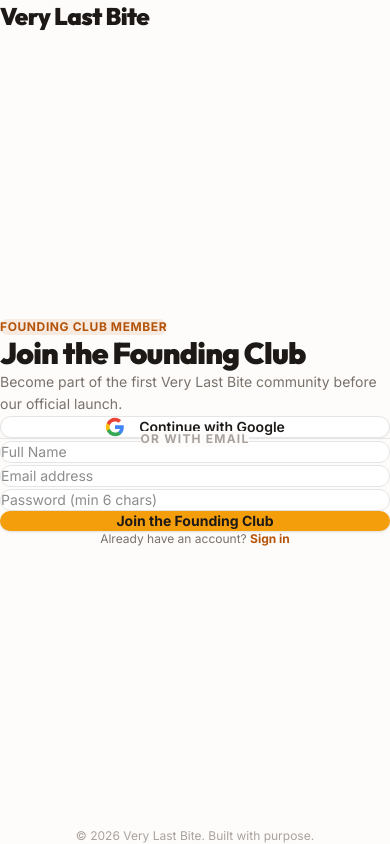
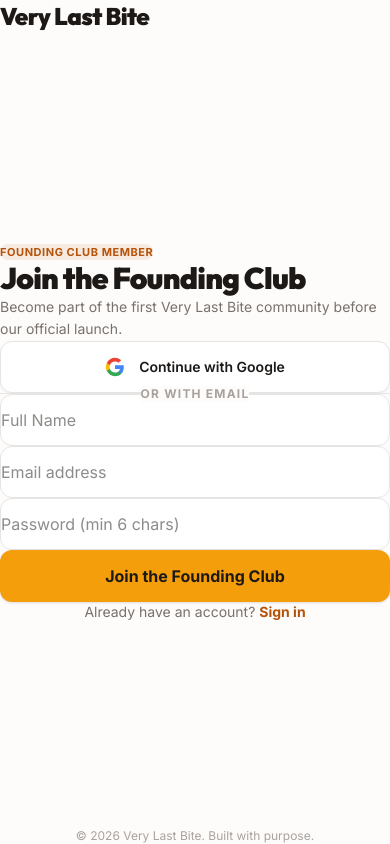
Before and after one commit to brentinomuller615-collab/very-last-bite, a Next.js app: page /signup in a window 390 px wide. Built offline with nearby package versions, Linux system fonts and the light colour scheme; no server answers.

Commit message:
Optimize Founding Club auth pages for mobile layout, touch targets (52px), and vertical rhythm

```diff
--- a/src/app/(auth)/signup/page.tsx
+++ b/src/app/(auth)/signup/page.tsx
@@ -61,7 +61,7 @@
       {/* Left Column — Sign Up Form Container */}
       <div className="w-full lg:w-[54%] flex flex-col justify-between p-6 sm:p-12 lg:p-16 min-h-[100dvh]">
         {/* Logo */}
-        <div className="mb-8 lg:mb-0">
+        <div className="mb-6 sm:mb-10 lg:mb-0">
           <Link
             href="/"
             className="inline-block text-2xl sm:text-3xl font-black tracking-tight hover:opacity-90 transition-opacity"
@@ -71,16 +71,16 @@
           </Link>
         </div>
 
-        {/* Form Container Stack */}
+        {/* Form Container Stack — Positioned slightly higher on mobile (pt-2 sm:pt-0 my-auto) */}
         <motion.div
           initial={{ opacity: 0, y: 16 }}
           animate={{ opacity: 1, y: 0 }}
           transition={{ duration: 0.4, ease: "easeOut" }}
-          className="w-full max-w-[460px] mx-auto my-auto py-8 sm:py-12 flex flex-col items-stretch"
+          className="w-full max-w-[460px] mx-auto pt-2 pb-6 sm:py-12 lg:my-auto flex flex-col items-stretch"
         >
           {/* Group 1: Badge & Title */}
-          <div className="mb-9 sm:mb-11">
-            <div className="inline-flex items-center text-xs font-bold tracking-wider uppercase text-[#B45309] bg-[#B45309]/10 rounded-full px-4 py-1.5 mb-4 sm:mb-5">
+          <div className="mb-7 sm:mb-11">
+            <div className="inline-flex items-center text-[11px] sm:text-xs font-bold tracking-wider uppercase text-[#B45309] bg-[#B45309]/10 rounded-full px-4 py-1.5 mb-3.5 sm:mb-5">
               Founding Club Member
             </div>
 
@@ -98,7 +98,7 @@
 
           {/* Error Alert */}
           {error && (
-            <div className="p-4 text-xs sm:text-sm text-red-600 bg-red-500/10 border border-red-500/20 rounded-xl text-center mb-8">
+            <div className="p-4 text-xs sm:text-sm text-red-600 bg-red-500/10 border border-red-500/20 rounded-xl text-center mb-7">
               {error}
             </div>
           )}
@@ -109,7 +109,7 @@
             disabled={googleLoading || loading}
             onClick={handleGoogleSignIn}
             type="button"
-            className="w-full py-4 px-5 rounded-xl font-semibold text-sm sm:text-base text-[#1C1917] bg-white border border-[#E7E5E4] flex items-center justify-center gap-3.5 shadow-xs hover:border-[#D6D3D1] hover:bg-[#FAF8F5] transition-all disabled:opacity-50 mb-8 sm:mb-10"
+            className="w-full py-4 px-5 min-h-[52px] rounded-xl font-semibold text-sm sm:text-base text-[#1C1917] bg-white border border-[#E7E5E4] flex items-center justify-center gap-3.5 shadow-xs hover:border-[#D6D3D1] hover:bg-[#FAF8F5] transition-all disabled:opacity-50 mb-7 sm:mb-10"
           >
             <svg className="w-5 h-5 flex-shrink-0" viewBox="0 0 24 24">
               <path
@@ -133,7 +133,7 @@
           </motion.button>
 
           {/* Group 3: Divider */}
-          <div className="relative flex items-center justify-center mb-8 sm:mb-10">
+          <div className="relative flex items-center justify-center mb-7 sm:mb-10">
             <div className="border-t border-[#E7E5E4] w-full" />
             <span className="bg-[#FEFCFA] px-4 text-xs font-bold uppercase tracking-widest text-[#A8A29E] absolute">
               or with email
@@ -142,7 +142,7 @@
 
           {/* Group 4: Email Form */}
           <form onSubmit={handleSignup} className="flex flex-col">
-            <div className="space-y-4 mb-8">
+            <div className="space-y-4 mb-7 sm:mb-8">
               <div>
                 <input
                   type="text"
@@ -150,7 +150,7 @@
                   value={name}
                   onChange={(e) => setName(e.target.value)}
                   placeholder="Full Name"
-                  className="w-full px-4.5 py-4 rounded-xl outline-none text-sm sm:text-base transition-all duration-200"
+                  className="w-full px-4.5 py-4 min-h-[52px] rounded-xl outline-none text-base transition-all duration-200"
                   style={{
                     background: "#FFFFFF",
                     color: "#1C1917",
@@ -167,7 +167,7 @@
                   value={email}
                   onChange={(e) => setEmail(e.target.value)}
                   placeholder="Email address"
-                  className="w-full px-4.5 py-4 rounded-xl outline-none text-sm sm:text-base transition-all duration-200"
+                  className="w-full px-4.5 py-4 min-h-[52px] rounded-xl outline-none text-base transition-all duration-200"
                   style={{
                     background: "#FFFFFF",
                     color: "#1C1917",
@@ -184,7 +184,7 @@
                   value={password}
                   onChange={(e) => setPassword(e.target.value)}
                   placeholder="Password (min 6 chars)"
-                  className="w-full px-4.5 py-4 rounded-xl outline-none text-sm sm:text-base transition-all duration-200"
+                  className="w-full px-4.5 py-4 min-h-[52px] rounded-xl outline-none text-base transition-all duration-200"
                   style={{
                     background: "#FFFFFF",
                     color: "#1C1917",
@@ -201,7 +201,7 @@
               whileTap={{ scale: 0.985 }}
               disabled={loading || googleLoading}
               type="submit"
-              className="w-full py-4 px-5 rounded-xl font-bold text-sm sm:text-base text-[#1C1917] transition-all disabled:opacity-50 shadow-sm hover:brightness-105"
+              className="w-full py-4 px-5 min-h-[52px] rounded-xl font-bold text-base text-[#1C1917] transition-all disabled:opacity-50 shadow-sm hover:brightness-105"
               style={{
                 background: "#F59E0B",
               }}
@@ -211,7 +211,7 @@
           </form>
 
           {/* Group 6: Footer Link */}
-          <p className="text-center text-xs sm:text-sm text-[#78716C] mt-8 sm:mt-10">
+          <p className="text-center text-sm text-[#78716C] mt-7 sm:mt-10">
             Already have an account?{" "}
             <Link
               href="/login"
@@ -223,7 +223,7 @@
         </motion.div>
 
         {/* Footer Info */}
-        <div className="text-xs text-[#A8A29E] text-center lg:text-left pt-6">
+        <div className="text-xs text-[#A8A29E] text-center lg:text-left pt-4">
           © {new Date().getFullYear()} Very Last Bite. Built with purpose.
         </div>
       </div>
```
Also changed, not shown: src/app/(auth)/login/page.tsx (+14 -14 lines).
